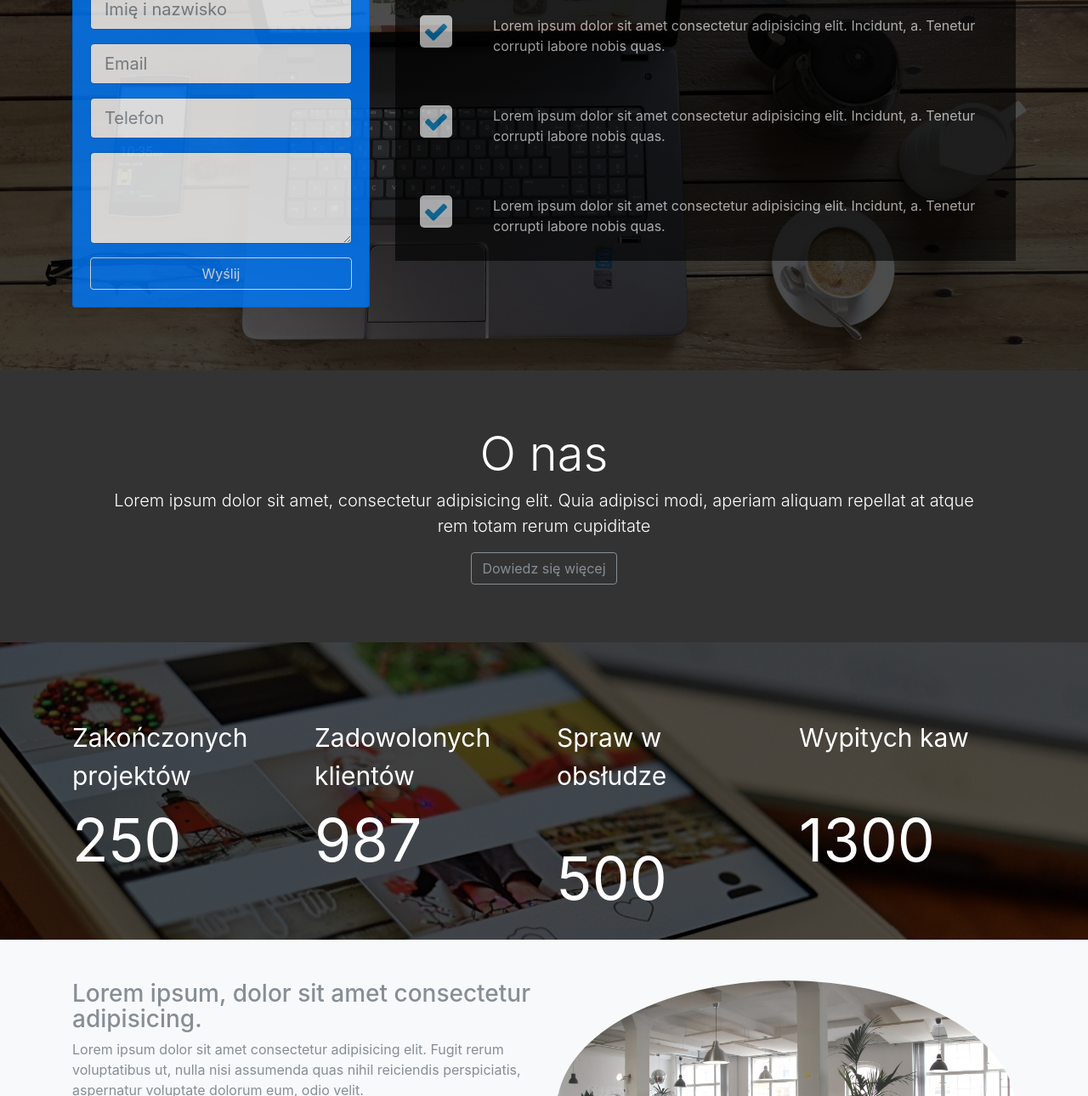
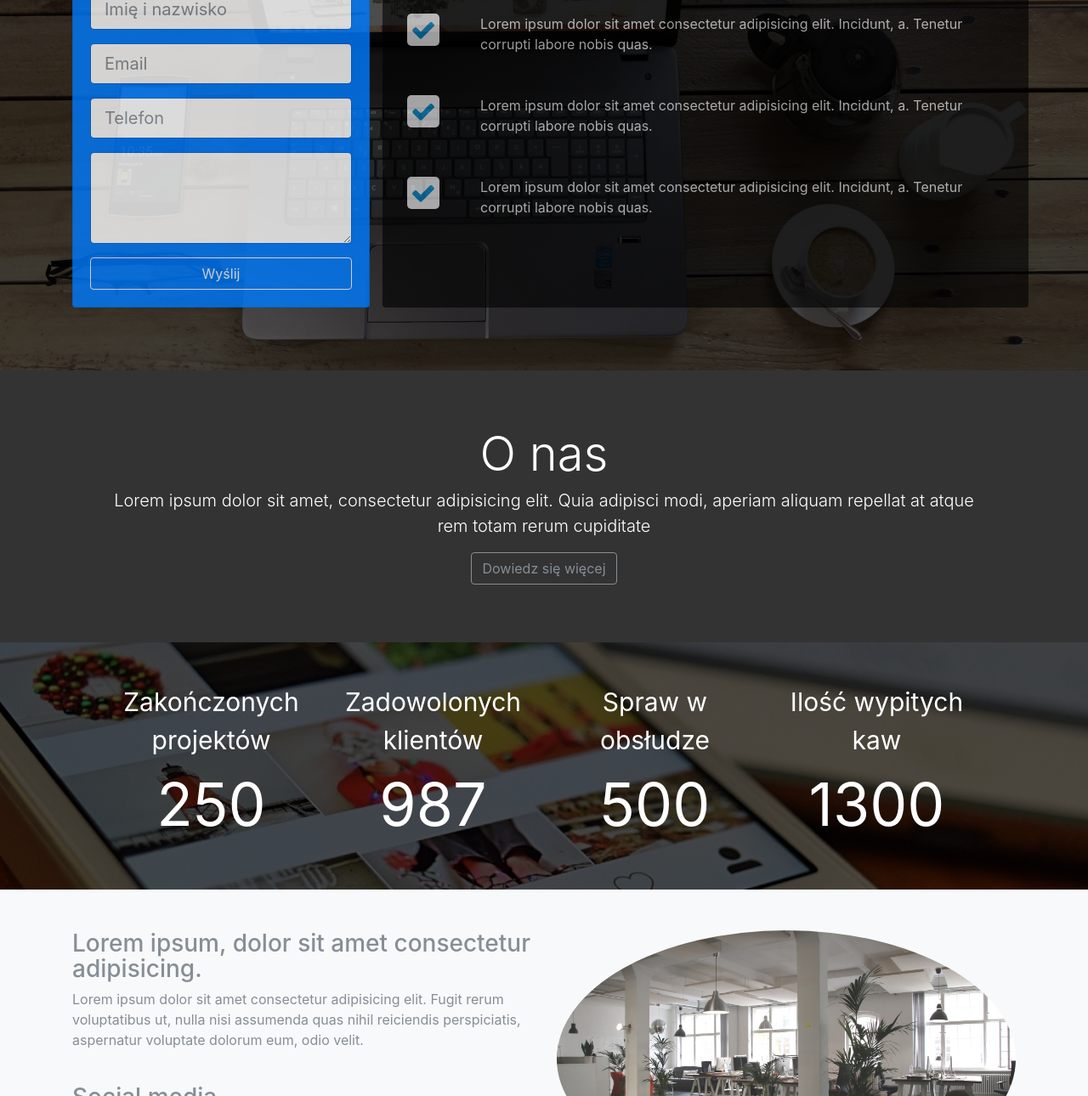
Before and after one commit to owengym/bootstrap4, a website: page src/about.html in a window 1280 px wide. Shown: the part 264-1554 px from the top of the page at 85% size. Drawn offline with Linux system fonts and the light colour scheme.

Commit message:
modyfikacje

```diff
--- a/src/about.html
+++ b/src/about.html
@@ -1,6 +1,7 @@
 <!DOCTYPE html>
 <html class="no-js" lang="pl">
     <head>
+        <meta charset="UTF-8">
         <meta http-equiv="x-ua-compatible" content="ie=edge">
 	    <meta name="viewport" content="width=device-width, initial-scale=1.0" />
         <link rel="stylesheet" href="css/font-awesome.min.css">
@@ -64,10 +65,10 @@
                                     </div>
                                 </div>
                             </div>
-                            <div class="col-lg-8 d-none d-lg-block">
+                            <div class="col-lg-8 d-none d-lg-block dark rounded">
                                 <h1 class="display-4" id="dark">Buduj zaufanie swojej <strong>firmy</strong><br>
                                 <small>dzięki Fanface</small></h1>
-                                <div class="d-flex flex-row" id="dark">
+                                <div class="d-flex flex-row">
                                     <div class="p-4 aligin-self-start">
                                         <i class="fa fa-check"></i>
                                     </div>
@@ -76,7 +77,7 @@
                                     a. Tenetur corrupti labore nobis quas.
                                     </div>
                                 </div>
-                                <div class="d-flex flex-row" id="dark">
+                                <div class="d-flex flex-row">
                                         <div class="p-4 aligin-self-start">
                                             <i class="fa fa-check"></i>
                                         </div>
@@ -85,7 +86,7 @@
                                         a. Tenetur corrupti labore nobis quas.
                                         </div>
                                 </div>
-                                <div class="d-flex flex-row" id="dark">
+                                <div class="d-flex flex-row">
                                         <div class="p-4 aligin-self-start">
                                             <i class="fa fa-check"></i>
                                         </div>
@@ -116,14 +117,13 @@
         </section>
 
         <section id="aboutSection">
-            <div class="dark-overlay">
+            <div class="dark-overlay"></div>
             <div class="container">
-                    <div class="row">
-                        <div class="col-sm-3"><br><br>Zakończonych projektów<div class="count">250</div></div>
-                        <div class="col-sm-3"><br><br>Zadowolonych klientów<br><div class="count">987</div></div>
-                        <div class="col-sm-3"><br><br>Spraw w obsłudze<br><br><div class="count">500</div></div>
-                        <div class="col-sm-3"><br><br>Wypitych kaw<br><br><div class="count">1300</div></div>
-                    </div>
+                <div class="row text-center p-5">
+                    <div class="col-12 col-md-3">Zakończonych projektów<div class="count">250</div></div>
+                    <div class="col-12 col-md-3">Zadowolonych klientów<div class="count">987</div></div>
+                    <div class="col-12 col-md-3">Spraw w obsłudze<div class="count">500</div></div>
+                    <div class="col-12 col-md-3">Ilość wypitych kaw<div class="count">1300</div></div>
                 </div>
             </div>
         </section>
--- a/src/scss/style.scss
+++ b/src/scss/style.scss
@@ -47,7 +47,7 @@ body{
     }
 
 
-    #dark{
+    .dark{
         background-color: #000;
         opacity: 0.6;
         margin-bottom: 0px;
@@ -74,9 +74,7 @@ body{
     background-repeat: no-repeat;
     background-attachment: fixed;
     background-color: $dark-overlay;
-    font-weight: 700px;
-    min-height: 350px;
-    padding: 10px;
+    font-weight: 400;
     font-size: 30px;
 
     .count{
@@ -89,7 +87,7 @@ body{
         top:0;
         left:0;
         width:100%;
-        min-height:350px;
+        height: 100%;
     }
 }
 
```
Also changed, not shown: src/index.html (+14 -13 lines), src/ofert.html (+5 -4 lines), src/css/style.css. Lines whose indentation alone changed are shown as unchanged.
